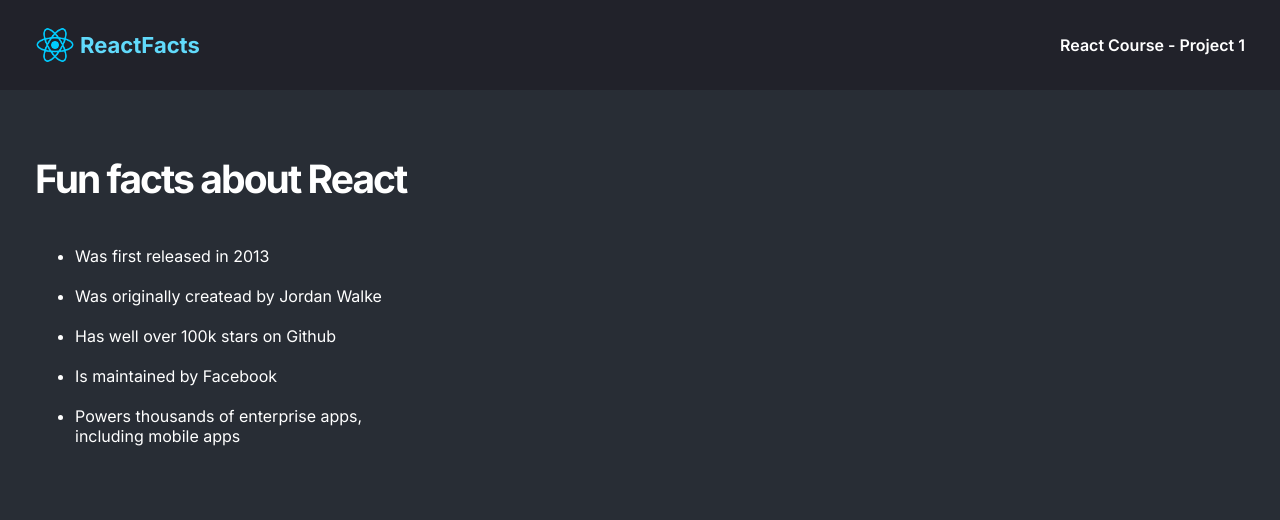
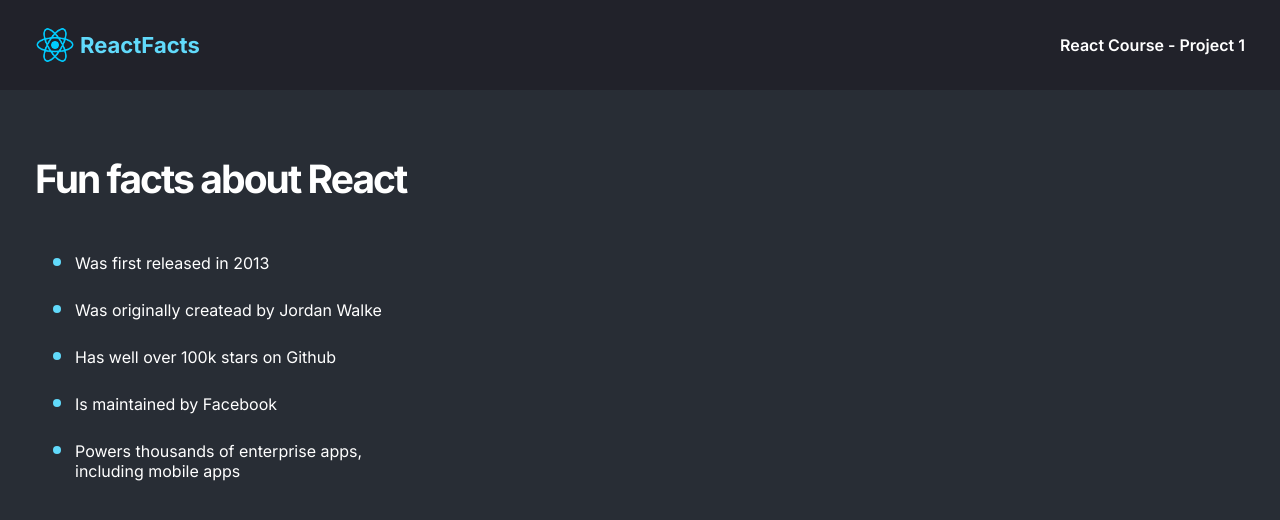
Before and after one commit to leanghok120/Learn-React-Scrimba, a React (Vite) app in the folder Static-Page-React/: page / in a window 1280 px wide. Shown: the top 520 px of the page. Built offline with nearby package versions, Linux system fonts and the light colour scheme.

Commit message:
Add colored bullets point

```diff
--- a/Static-Page-React/style.css
+++ b/Static-Page-React/style.css
@@ -58,3 +58,8 @@ main ul {
 main li {
   margin-bottom: 20px;
 }
+
+main li::marker {
+  color: #61dafb;
+  font-size: 1.5rem;
+}
```
